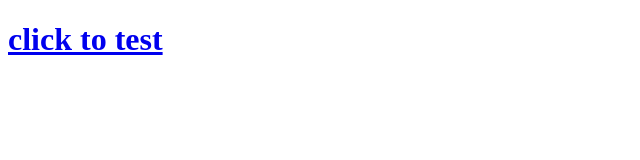
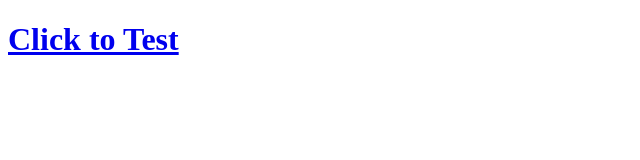
Before and after one commit to yer-joe/nothing_repository, a plain HTML site: page index.html in a window 1280 px wide. Shown: the whole page, without its empty margins (0-640 px from the left). Drawn offline with Linux system fonts and the light colour scheme.

Commit message:
second change

```diff
--- a/index.html
+++ b/index.html
@@ -5,6 +5,6 @@
         <title>nothing</title>
     </head>
     <body>
-        <h1><a href="test.html" title="test">click to test</a></h1>
+        <h1><a href="test.html" title="test">Click to Test</a></h1>
     </body>
 </html>
```
